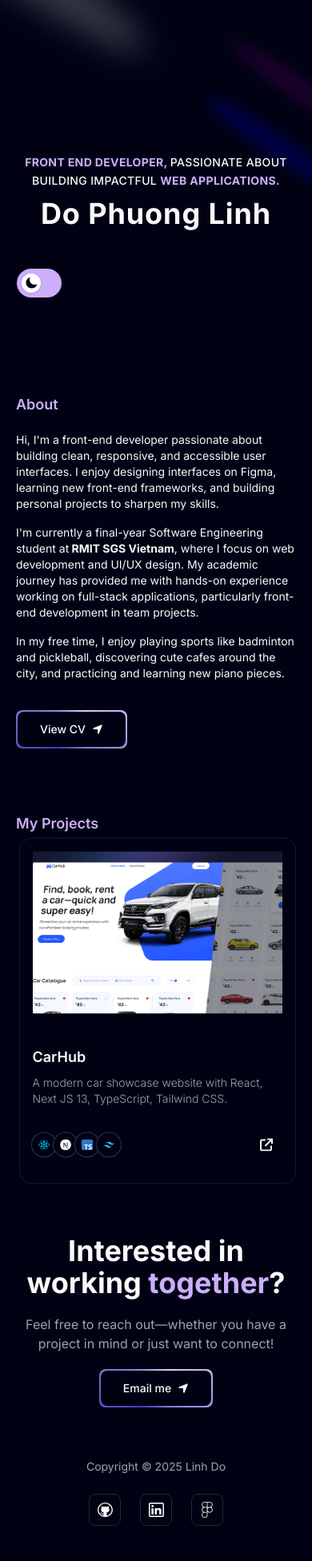
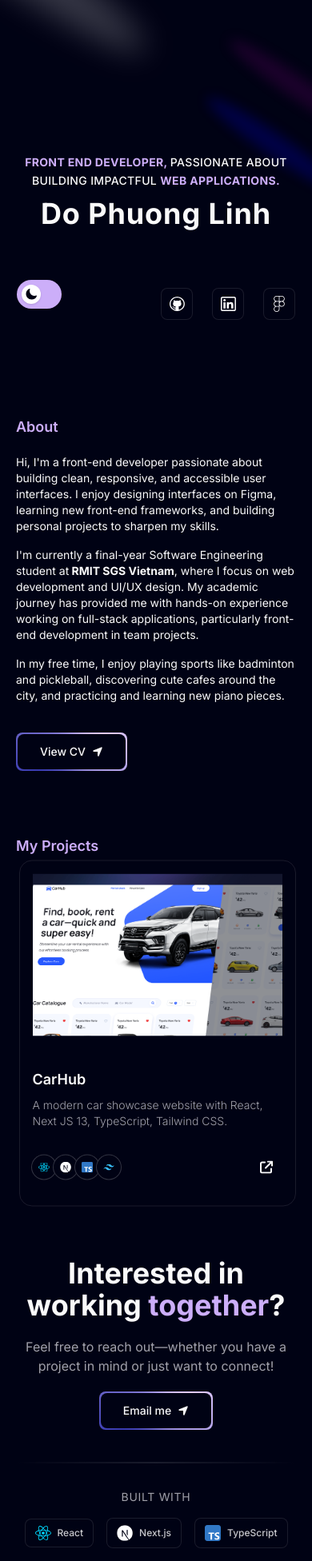
Before and after one commit to dophuonglinhh/my-portfolio, a Next.js app: page / in a window 390 px wide. Shown: the top 1952 px of the page at 80% size. Built offline with nearby package versions, Linux system fonts and the light colour scheme.

Commit message:
refactor: separate contact & social components

```diff
--- a/app/page.tsx
+++ b/app/page.tsx
@@ -3,7 +3,6 @@
 import { navItems } from "@/data";
 
 import Grid from "@/components/Grid";
-import Footer from "@/components/Footer";
 import Clients from "@/components/Clients";
 import Approach from "@/components/Approach";
 import Experience from "@/components/Experience";
@@ -14,6 +13,9 @@
 import StaticNav from "@/components/ui/StaticNav";
 import ThemeSwitcher from "@/components/ui/ThemeSwitcher";
 import { useTheme } from "next-themes";
+import Contact from "@/components/Contact";
+import Footer from "@/components/ui/Footer";
+import SocialMedia from "@/components/SocialMedia";
 
 const Home = () => {
   const { resolvedTheme } = useTheme();
@@ -34,8 +36,9 @@
                   <StaticNav navItems={navItems} />
                 </div>
               </div>
-              <div className="py-10">
+              <div className="py-10 flex justify-between items-center">
                 <ThemeSwitcher currentTheme={resolvedTheme || "dark"} />
+                <SocialMedia />
               </div>
             </div>
           </div>
@@ -48,8 +51,9 @@
               <RecentProjects />
             </section>
             <section id="contact">
-              <Footer />
+              <Contact />
             </section>
+            <Footer />
           </div>
         </div>
       </div>
--- /dev/null
+++ b/components/Contact.tsx
@@ -0,0 +1,29 @@
+import { FaLocationArrow } from "react-icons/fa6";
+
+import MagicButton from "./MagicButton";
+
+const Contact = () => {
+  return (
+    <div className="w-full pt-20" id="contact">
+      {/* <p className="text-start text-purple md:mt-10 my-5">Contact Me</p> */}
+      <div className="flex flex-col items-center">
+        <h1 className="heading lg:max-w-[45vw]">
+          Interested in working <span className="text-purple">together</span>?
+        </h1>
+        <p className="text-muted-foreground my-5 text-center">
+          Feel free to reach out—whether you have a project in mind or just want
+          to connect!
+        </p>
+        <a href="mailto:dophuonglinh0312@gmail.com">
+          <MagicButton
+            title="Email me"
+            icon={<FaLocationArrow />}
+            position="right"
+          />
+        </a>
+      </div>
+    </div>
+  );
+};
+
+export default Contact;
--- a/components/Footer.tsx
+++ /dev/null
@@ -1,56 +0,0 @@
-import { FaLocationArrow } from "react-icons/fa6";
-
-import { socialMedia } from "@/data";
-import MagicButton from "./MagicButton";
-import { TextGenerateEffect } from "./ui/TextGenerateEffect";
-
-const Footer = () => {
-  return (
-    <footer className="w-full pt-20 pb-10" id="contact">
-      {/* <p className="text-start text-purple md:mt-10 my-5">Contact Me</p> */}
-      <div className="flex flex-col items-center">
-        <h1 className="heading lg:max-w-[45vw]">
-          Interested in working <span className="text-purple">together</span>?
-        </h1>
-        <p className="text-muted-foreground my-5 text-center">
-          Feel free to reach out—whether you have a project in mind or just want
-          to connect!
-        </p>
-        <a href="mailto:dophuonglinh0312@gmail.com">
-          <MagicButton
-            title="Email me"
-            icon={<FaLocationArrow />}
-            position="right"
-          />
-        </a>
-      </div>
-      <div className="flex mt-16 md:flex-row flex-col justify-between items-center">
-        <p className="md:text-base text-sm md:font-normal text-muted-foreground">
-          Copyright © 2025 Linh Do
-        </p>
-
-        <div className="flex items-center md:gap-3 gap-6 mt-6">
-          {socialMedia.map((info) => (
-            <a
-              key={info.id}
-              href={info.link}
-              target="_blank"
-              rel="noopener noreferrer"
-              className="group w-10 h-10 cursor-pointer flex justify-center items-center backdrop-filter backdrop-blur-lg saturate-180 bg-opacity-75 bg-icon rounded-lg border hover:border-primary hover:border-2"
-            >
-              <img
-                src={info.img}
-                alt="icons"
-                width={20}
-                height={20}
-                className="transition-all duration-200 ease-in-out"
-              />
-            </a>
-          ))}
-        </div>
-      </div>
-    </footer>
-  );
-};
-
-export default Footer;
--- /dev/null
+++ b/components/SocialMedia.tsx
@@ -0,0 +1,28 @@
+import { socialMedia } from "@/data";
+import React from "react";
+
+const SocialMedia = () => {
+  return (
+    <div className="flex items-center md:gap-3 gap-6 mt-6 md:mt-0">
+      {socialMedia.map((info) => (
+        <a
+          key={info.id}
+          href={info.link}
+          target="_blank"
+          rel="noopener noreferrer"
+          className="group w-10 h-10 cursor-pointer flex justify-center items-center backdrop-filter backdrop-blur-lg saturate-180 bg-opacity-75 bg-icon rounded-lg border border-white/[0.1] hover:border-white/[0.3] transition-all duration-300 hover:scale-105"
+        >
+          <img
+            src={info.img}
+            alt="icons"
+            width={20}
+            height={20}
+            className="transition-all duration-200"
+          />
+        </a>
+      ))}
+    </div>
+  );
+};
+
+export default SocialMedia;
```
